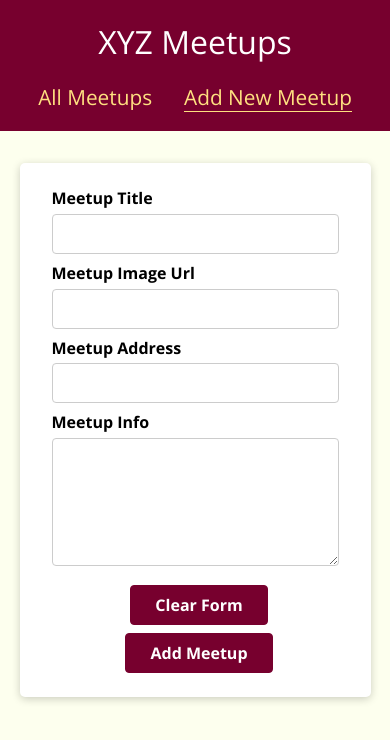
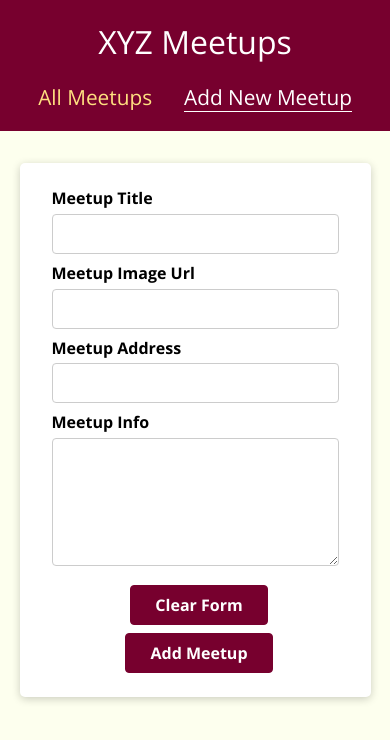
Before and after one commit to agapas/meetups-app, a Next.js app: page /new-meetup in a window 390 px wide. Shown: the top 740 px of the page. Built offline with nearby package versions, Linux system fonts and the light colour scheme.

Commit message:
Fixed mobile styles for selected links

```diff
--- a/components/layout/MainNavigation.module.css
+++ b/components/layout/MainNavigation.module.css
@@ -32,9 +32,7 @@
   color: #ffe080;
 }
 
-.header a:hover,
-.header a:active,
-.header a.active {
+.header a:hover {
   color: white;
 }
 
--- a/styles/globals.css
+++ b/styles/globals.css
@@ -30,6 +30,7 @@ ul {
 }
 
 a.selected {
+  color: white;
   border-bottom: 1px solid;
 }
 
```
